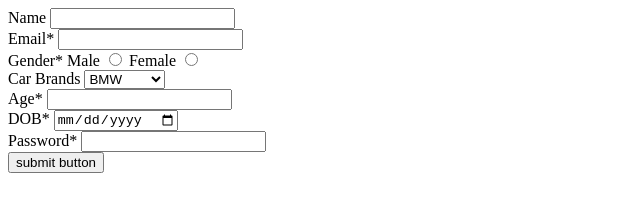
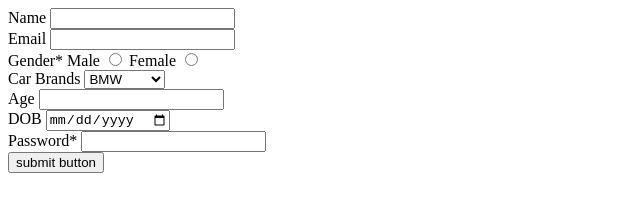
Before and after one commit to acciojob/signup-form-car-Biswa4414, a website: page main.html in a window 1280 px wide. Shown: the full height of the page, 0-640 px from the left. Drawn offline with Linux system fonts and the light colour scheme.

Commit message:
created a submission

```diff
--- a/main.html
+++ b/main.html
@@ -16,8 +16,8 @@
 		<input type="text" required id="name">
 		   </div>
 		    <div>
-		<label for="email">Email*</label>
-		<input type="email" require id="email">
+		<label for="email">Email</label>
+		<input type="email" id="email" required>
 		    </div>
 		    <div>
 		<label>Gender*</label>
@@ -35,12 +35,12 @@
 		</select>
 			</div>
 		    <div>
-		<label for="age">Age*</label>
-		<input type="number" id="carage" required min="0">
+		<label for="age">Age</label>
+		<input type="number" id="age">
 			</div>
 		   <div>
-		<label for="dop">DOB*</label>
-		<input type="date" id="dop" required value="dop">
+		<label for="dop">DOB</label>
+		<input type="date" id="dob" required>
 		   </div>
 		 <div>
 		<label for="password">Password*</label>
```
